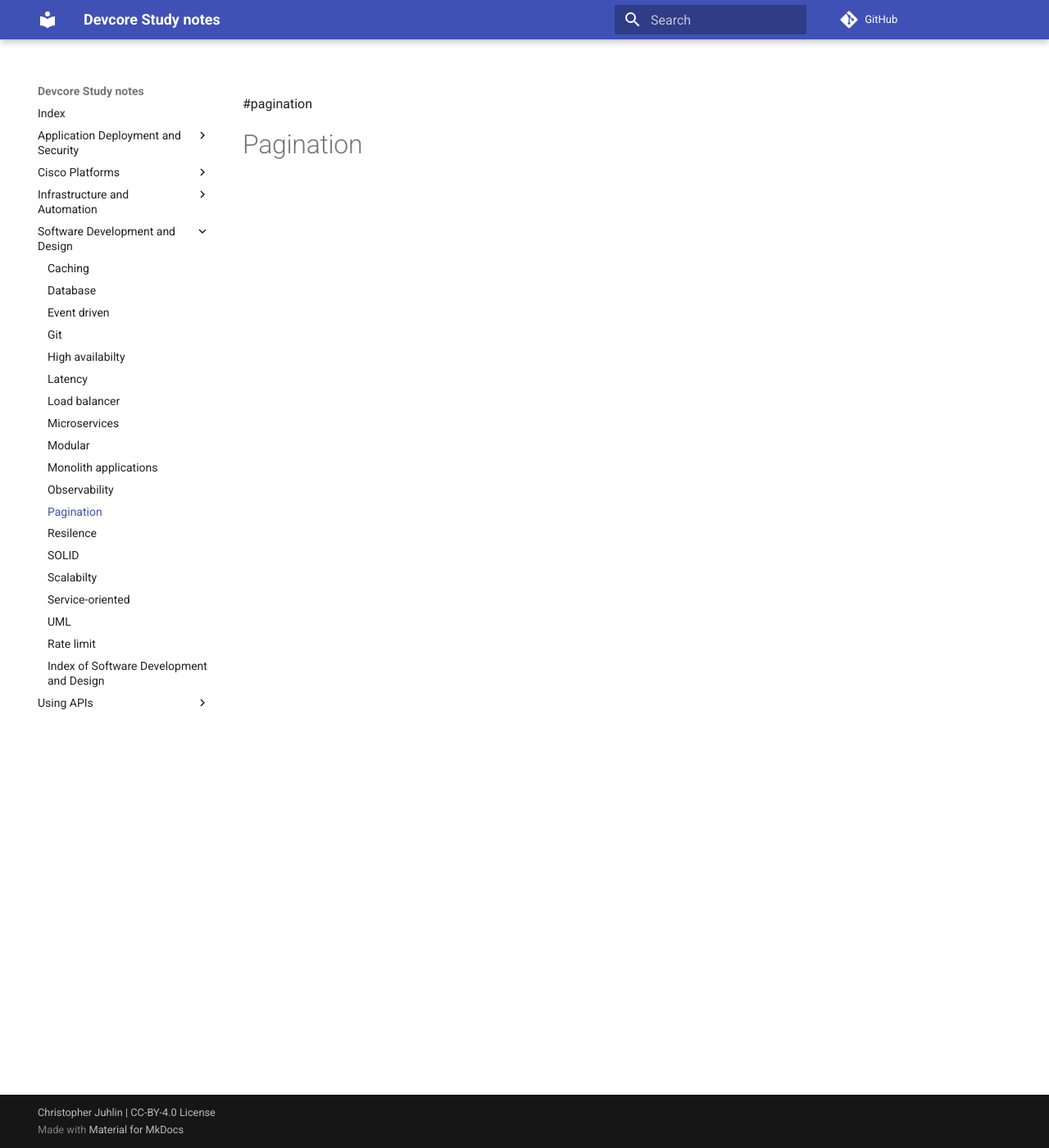
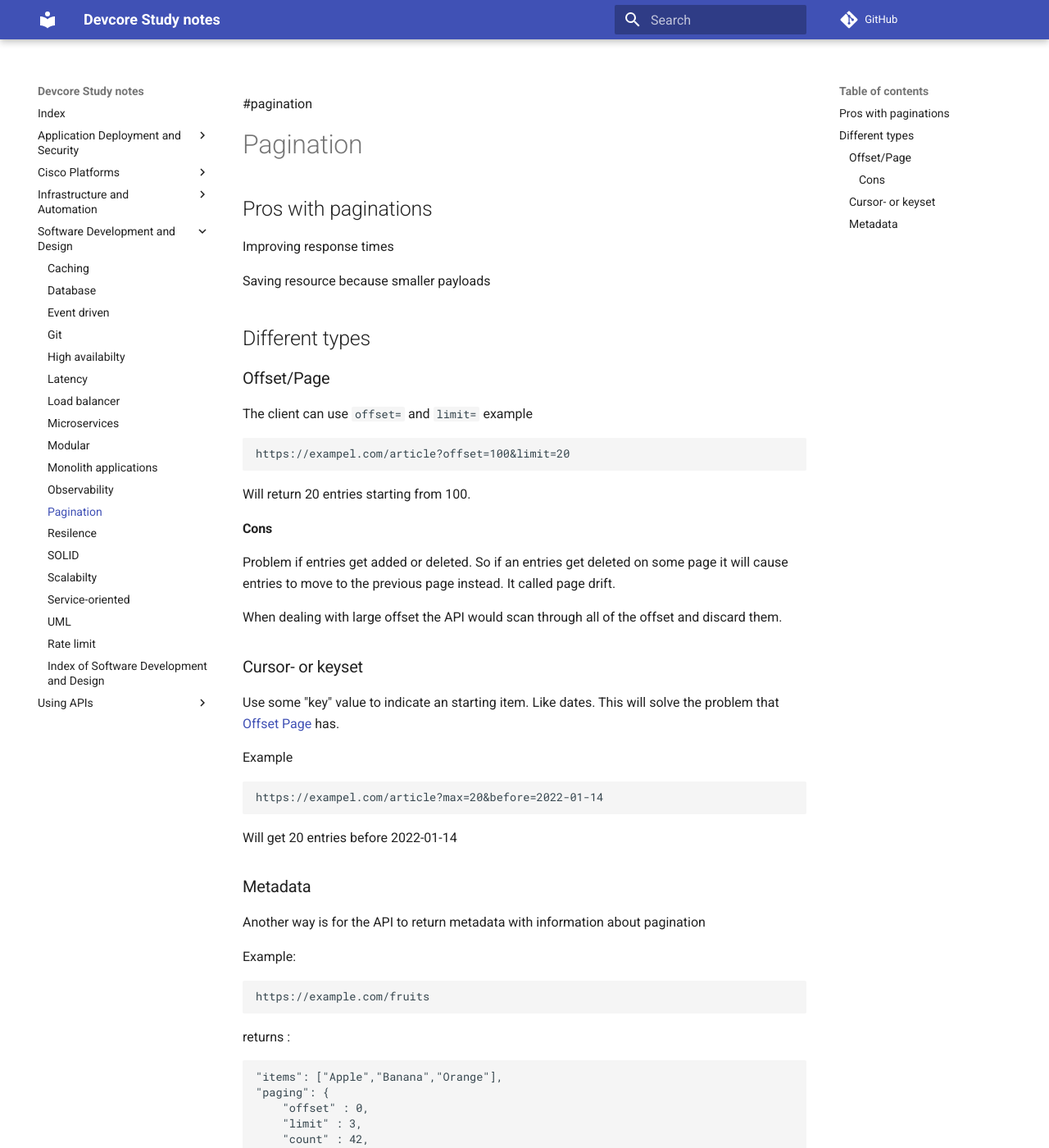
Before and after one commit to cjuhlin/devcor-notes, an MkDocs documentation site: the page built from docs/Software Development and Design/Pagination.md, in a window 1280 px wide and 1400 px high. Shown: the whole window at 82% size. Built offline with MkDocs 1.6.1 and Material for MkDocs 9.7.7, drawn with Linux system fonts in a browser that asks for light colours; comment, search, counter and statistics services are not loaded; some of the changed text lies outside the part shown.

Commit message:
more content

`````diff
--- a/docs/Software Development and Design/Pagination.md
+++ b/docs/Software Development and Design/Pagination.md
@@ -1,3 +1,63 @@
 \#pagination
 
 # Pagination
+
+## Pros with paginations
+
+Improving response times
+
+Saving resource because smaller payloads
+
+## Different types
+
+### Offset/Page
+
+The client can use  `offset=` and `limit=`   example
+
+````
+https://exampel.com/article?offset=100&limit=20
+````
+
+Will return 20 entries starting from 100.
+
+#### Cons
+
+Problem if entries get added or deleted. So if an entries get deleted on some page it will cause entries to move to the previous page instead. It called page drift.
+
+When dealing with large offset the API would scan through all of the offset and discard them.
+
+### Cursor- or keyset
+
+Use some "key" value to indicate an starting item. Like dates. This  will solve the problem that [Offset Page](Pagination.md#offset-page) has.
+
+Example
+
+````
+https://exampel.com/article?max=20&before=2022-01-14
+````
+
+Will get 20 entries before 2022-01-14
+
+### Metadata
+
+Another way is for the API to return metadata with information about pagination
+
+Example:
+
+````
+https://example.com/fruits
+````
+
+returns :
+
+````
+"items": ["Apple","Banana","Orange"],
+"paging": {
+	"offset" : 0,
+	"limit" : 3,
+	"count" : 42,
+	"prev" : []
+	"next" : ["https://example.com/fruits?offset=4&limit=3",xxxx,xxxx,xxxx],
+	"pages" : 14
+}
+````
`````
Also changed, not shown: docs/Software Development and Design/Git.md (+13 -13 lines), docs/Using APIs/HTTP Codes.md (+4 -0 lines), docs/Using APIs/HTTP Header.md (added, +33 -0 lines), docs/Using APIs/HTTP Request.md (added, +19 -0 lines), docs/Using APIs/OAuth2.md (added, +61 -0 lines).
